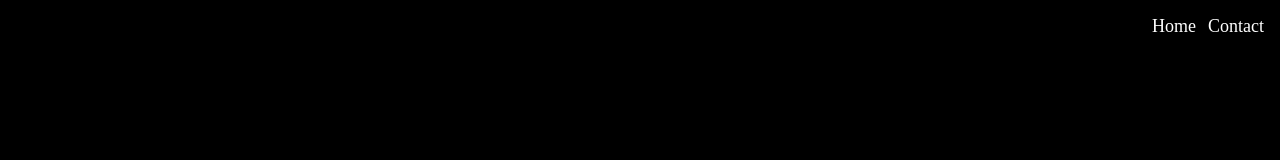
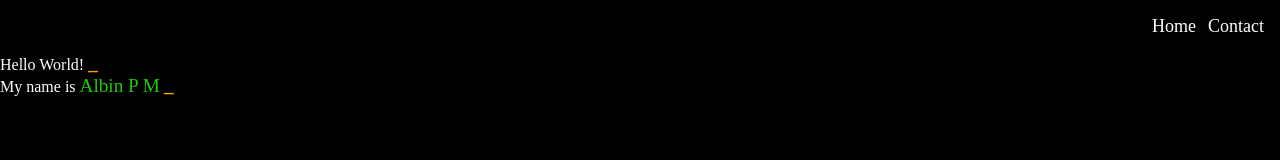
Before and after one commit to albin-p-m/portfolio, a website: page index.html in a window 1280 px wide. Drawn offline with Linux system fonts and the light colour scheme.

Commit message:
wroking on typing animation

```diff
--- a/index.html
+++ b/index.html
@@ -13,5 +13,13 @@
         <li> <a href="#contact"> Contact </a> </li>
       </ul>
     </div>
+    <div class="para">
+      <p> Hello World! <span class="blink">_</span> </p>
+    </div>
+    <div class="para">
+      <p>
+        My name is <span class="typing highlight">Albin P M</span> <span class="blink">_</span>
+      </p>
+    </div>
   </body>
 </html>
--- a/style.css
+++ b/style.css
@@ -36,10 +36,57 @@ body {
 }
 
 .nav-bar > ul > li > a:hover {
-    color: #1CCB00;
+  color: #1ccb00;
   text-decoration: underline;
 }
 
-.nav-bar > ul > li > a:current{
+.nav-bar > ul > li > a:current {
   text-decoration: underline;
 }
+
+.para {
+  display: flex;
+}
+
+.highlight {
+  color: #1ccb00;
+  font-size: larger;
+}
+
+.typing {
+  overflow: hidden;
+  font: monospace;
+  animation: typing 3.5s steps(10, end) infinite;
+}
+
+.blink {
+  color: orange;
+  font-size: larger;
+  font-weight: bolder;
+  animation: blink-animation 0.75s step-end infinite;
+}
+
+@keyframes type {
+  to {
+    left: 100%;
+  }
+}
+
+@keyframes blink-animation {
+  from,
+  to {
+    visibility: hidden;
+  }
+  50% {
+    visibility: visible;
+  }
+}
+
+@keyframes typing {
+  from {
+    width: 0px;
+  }
+  to {
+    width: 100%;
+  }
+}
```
Lines whose indentation alone changed are shown as unchanged.
